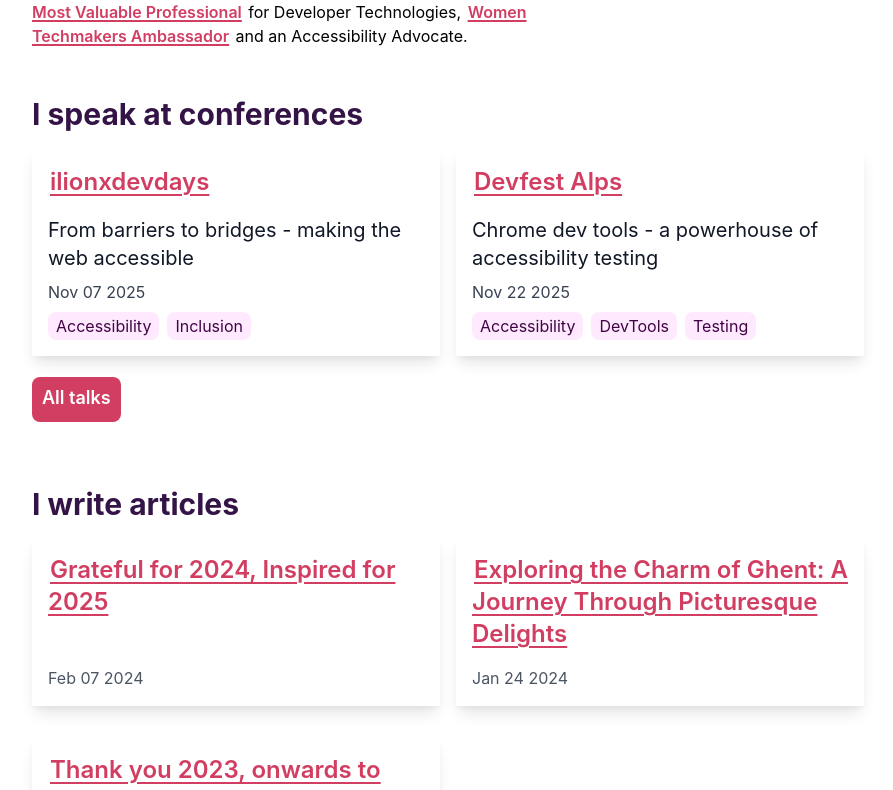
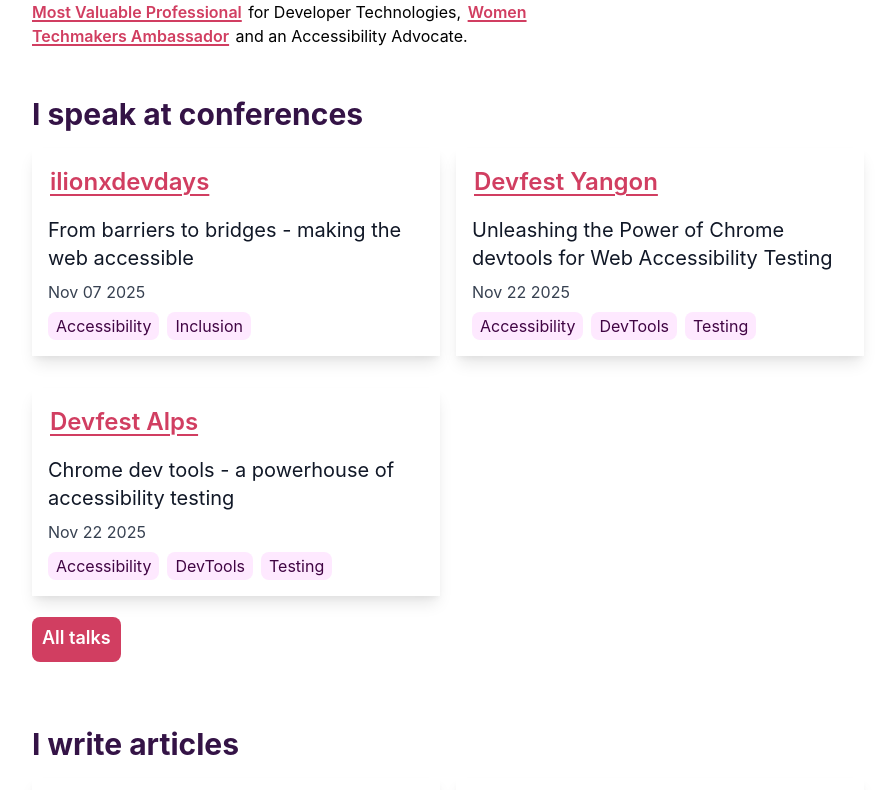
Before and after one commit to anuk79/anuradhakumari, a Next.js app: page / in a window 1280 px wide. Shown: the part 424-1214 px from the top of the page, without its empty margins (192-1085 px from the left). Built offline with nearby package versions, Linux system fonts and the light colour scheme.

Commit message:
Add new talk on Chrome devtools for accessibility testing
Added a new talk on Chrome devtools for web accessibility testing, including event details and topics.

```diff
--- a/data/talks.js
+++ b/data/talks.js
@@ -1,4 +1,19 @@
 const talks = [
+     {
+    "topic": "Unleashing the Power of Chrome devtools for Web Accessibility Testing",
+    "topics": [
+      "Accessibility",
+      "DevTools",
+      "Testing",
+    ],
+    "date": "2025-11-22",
+    "eventDetails": {
+      "url": "https://gdg.community.dev/events/details/google-gdg-yangon-presents-devfest-yangon-2025-online/",
+      "name": "Devfest Yangon",
+      "video": null,
+      "resources": null
+    }
+  },
      {
     "topic": "Chrome dev tools - a powerhouse of accessibility testing",
     "topics": [
```
